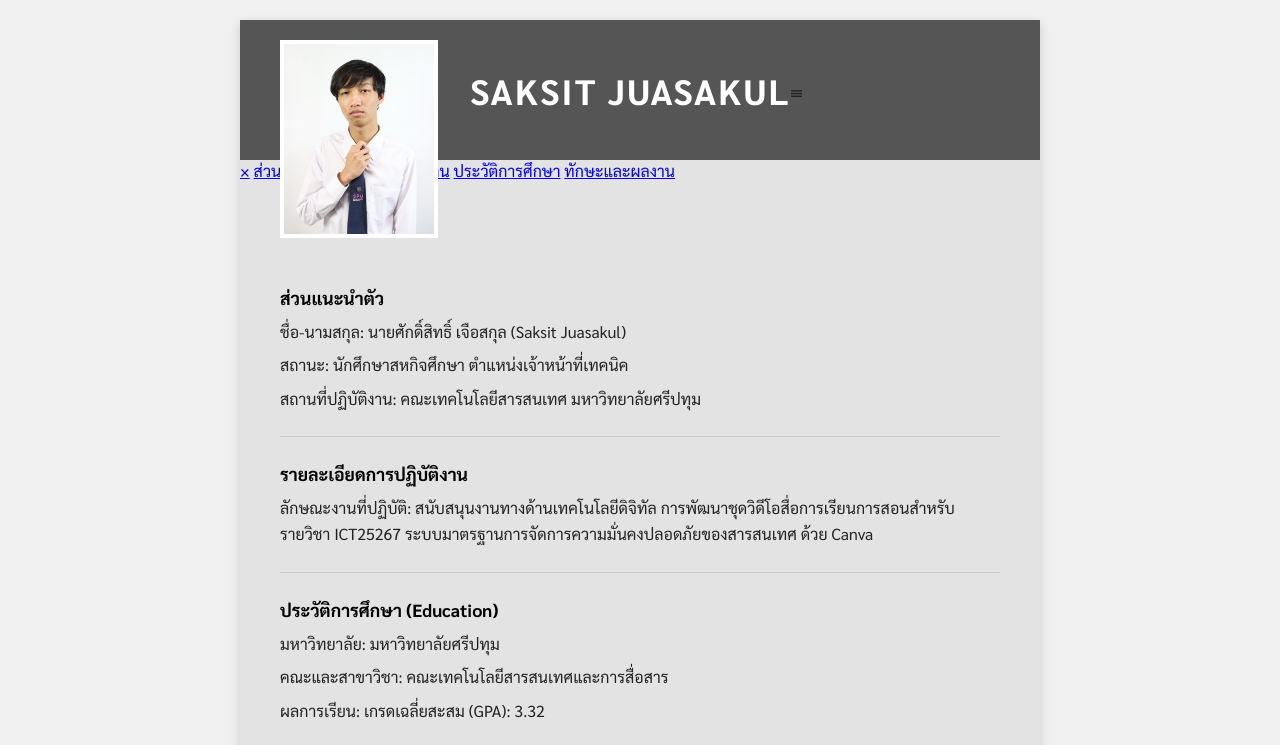
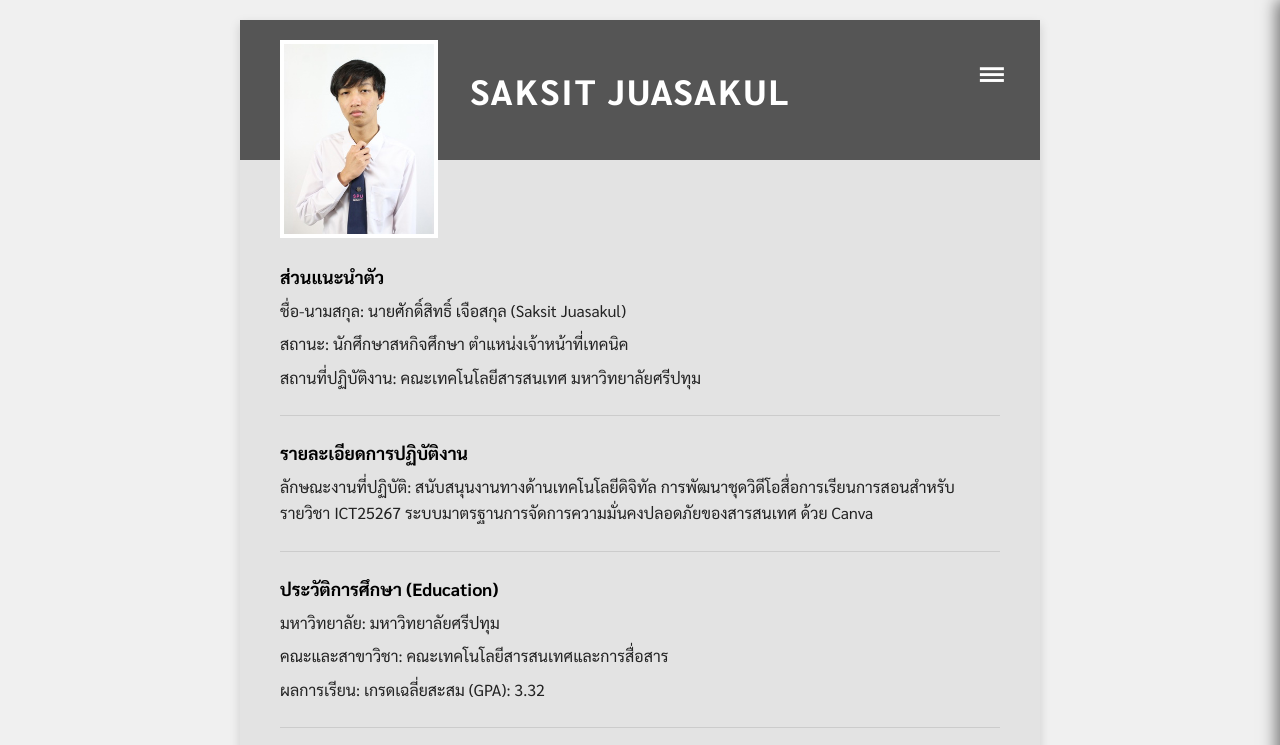
Before and after one commit to saksitjua-lab/Yu, a plain HTML site: page index.html in a window 1280 px wide. Shown: the top 745 px of the page. Drawn offline with Linux system fonts and the light colour scheme.

Commit message:
style.css

```diff
--- a/style.css
+++ b/style.css
@@ -1,4 +1,4 @@
-/* เพิ่ม Smooth Scrolling ให้เลื่อนแบบนุ่มนวล */
+/* การเลื่อนหน้าจอแบบนุ่มนวล */
 html {
     scroll-behavior: smooth;
 }
@@ -11,6 +11,7 @@ body {
     display: flex;
     justify-content: center;
     color: #222;
+    overflow-x: hidden; /* ป้องกันไม่ให้หน้าจอเลื่อนแนวนอน */
 }
 
 .resume-wrapper {
@@ -27,6 +28,7 @@ body {
     display: flex;
     align-items: center;
     padding-left: 230px;
+    position: relative; /* สำคัญมาก เพื่อให้ปุ่ม 3 ขีดเกาะอยู่มุมขวาบน */
 }
 
 .header h1 {
@@ -47,32 +49,73 @@ body {
     background-color: #fff;
 }
 
+/* ================================
+   ส่วนตกแต่งปุ่มและเมนูสไลด์ด้านข้าง
+   ================================ */
+.menu-icon {
+    position: absolute;
+    top: 25px;
+    right: 35px;
+    font-size: 35px;
+    color: #ffffff;
+    cursor: pointer;
+    z-index: 10;
+}
+
+.menu-icon:hover {
+    color: #cccccc;
+}
+
+.side-menu {
+    position: fixed; /* ให้เมนูลอยอยู่กับที่ */
+    top: 0;
+    right: -280px; /* ซ่อนเมนูไว้ทางขวานอกจอ */
+    width: 280px;
+    height: 100%;
+    background-color: #333333;
+    box-shadow: -4px 0 15px rgba(0,0,0,0.5);
+    transition: right 0.4s ease; /* เอฟเฟกต์การสไลด์ */
+    z-index: 100; /* ให้อยู่ชั้นบนสุดเสมอ */
+    padding-top: 80px;
+}
+
+/* คลาสที่จะถูกเรียกใช้งานเมื่อกดปุ่ม */
+.side-menu.active {
+    right: 0;
+}
+
+.side-menu a {
+    padding: 15px 30px;
+    text-decoration: none;
+    font-size: 1.2em;
+    color: #ffffff;
+    display: block;
+    transition: background-color 0.3s;
+    border-bottom: 1px solid #444444;
+}
+
+.side-menu a:hover {
+    background-color: #555555;
+}
+
+.side-menu .close-btn {
+    position: absolute;
+    top: 15px;
+    right: 25px;
+    font-size: 40px;
+    border-bottom: none;
+    padding: 0;
+}
+
+.side-menu .close-btn:hover {
+    background-color: transparent;
+    color: #ff6666; /* สีแดงตอนชี้เมาส์ที่ปุ่มปิด */
+}
+
+/* ================================ */
+
 .content {
     padding: 90px 40px 30px 40px;
-}
-
-/* ตกแต่งปุ่มเมนู (เพิ่มใหม่) */
-.nav-menu {
-    display: flex;
-    flex-wrap: wrap;
-    gap: 10px;
-    margin-bottom: 30px;
-    margin-top: 10px;
-}
-
-.btn {
-    background-color: #555555;
-    color: #ffffff;
-    text-decoration: none;
-    padding: 8px 16px;
-    border-radius: 20px;
-    font-size: 0.9em;
-    transition: background-color 0.3s, transform 0.2s;
-}
-
-.btn:hover {
-    background-color: #333333; /* เปลี่ยนสีเมื่อเอาเมาส์ชี้ */
-    transform: translateY(-2px); /* ทำให้ปุ่มเด้งขึ้นนิดนึงตอนชี้ */
 }
 
 .section {
```
